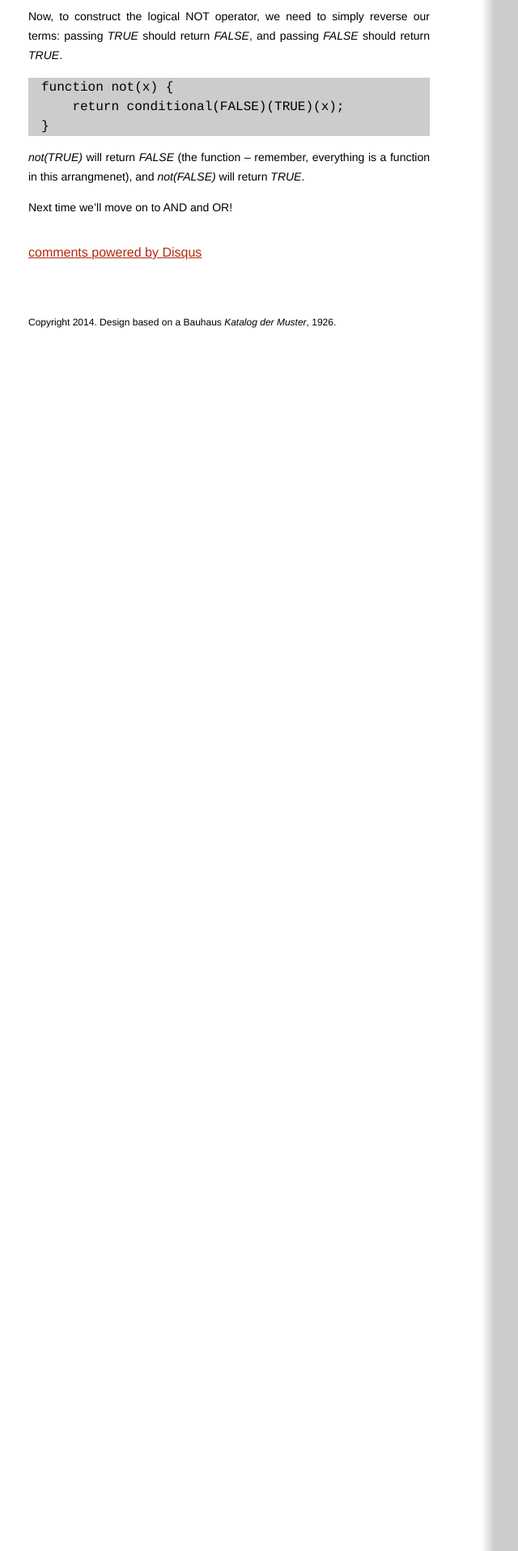
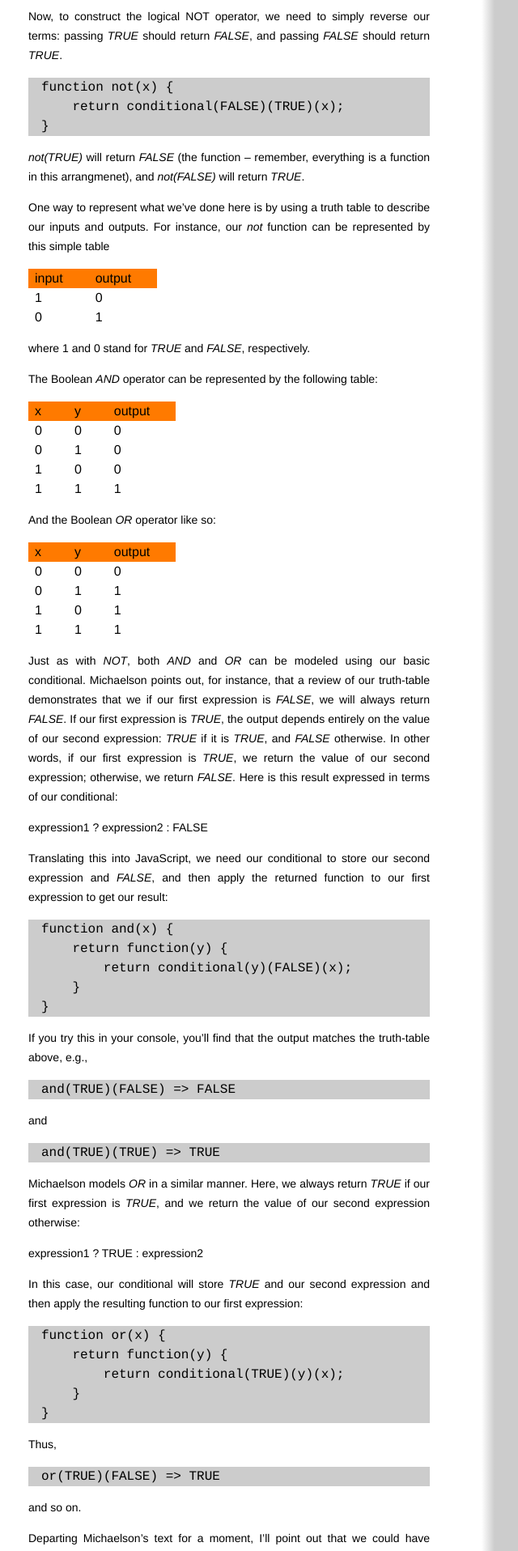
Before and after one commit to fgshprd/fgshprd.github.io, a Jekyll site: the page built from _posts/2014-05-03-Javascript_and_the_Lambda_Calculus_pt2.md, in a window 1280 px wide. Shown: the part 2094-4010 px from the top of the page at 81% size, without its empty margins (141-781 px from the left). Built offline with Jekyll 4.4.1, drawn with Linux system fonts in a browser that asks for light colours; comment, search, counter and statistics services are not loaded; some of the changed text lies outside the part shown.

Commit message:
completed part 2. Added styles for the tables.

```diff
--- a/_posts/2014-05-03-Javascript_and_the_Lambda_Calculus_pt2.md
+++ b/_posts/2014-05-03-Javascript_and_the_Lambda_Calculus_pt2.md
@@ -64,7 +64,99 @@
 
 *not(TRUE)* will return *FALSE* (the function -- remember, everything is a function in this arrangmenet), and *not(FALSE)* will return *TRUE*.
 
-Next time we'll move on to AND and OR!
+One way to represent what we've done here is by using a truth table to describe our inputs and outputs. For instance, our *not* function can be represented by this simple table
+
+|input | output|
+|------|-------|
+|1     | 0     |
+|0     | 1     |
+
+where 1 and 0 stand for *TRUE* and *FALSE*, respectively.
+
+The Boolean *AND* operator can be represented by the following table:
+
+|x |y |output|
+|--|--|--|
+|0 |0 |0 |
+|0 |1 |0 |
+|1 |0 |0 |
+|1 |1 |1 |
+
+And the Boolean *OR* operator like so:
+
+|x |y |output|
+|--|--|--|
+|0 |0 |0 |
+|0 |1 |1 |
+|1 |0 |1 |
+|1 |1 |1 |
+
+Just as with *NOT*, both *AND* and *OR* can be modeled using our basic conditional. Michaelson points out, for instance, that a review of our truth-table demonstrates that we if our first expression is *FALSE*, we will always return *FALSE*. If our first expression is *TRUE*, the output depends entirely on the value of our second expression: *TRUE* if it is *TRUE*, and *FALSE* otherwise. In other words, if our first expression is *TRUE*, we return the value of our second expression; otherwise, we return *FALSE*. Here is this result expressed in terms of our conditional:
+
+expression1 ? expression2 : FALSE
+
+Translating this into JavaScript, we need our conditional to store our second expression and *FALSE*, and then apply the returned function to our first expression to get our result:
+
+    function and(x) {
+        return function(y) {
+            return conditional(y)(FALSE)(x);
+        }
+    }
+
+If you try this in your console, you'll find that the output matches the truth-table above, e.g.,
+
+    and(TRUE)(FALSE) => FALSE
+
+and
+
+    and(TRUE)(TRUE) => TRUE
+
+Michaelson models *OR* in a similar manner. Here, we always return *TRUE* if our first expression is *TRUE*, and we return the value of our second expression otherwise:
+
+expression1 ? TRUE : expression2
+
+In this case, our conditional will store *TRUE* and our second expression and then apply the resulting function to our first expression:
+
+    function or(x) {
+        return function(y) {
+            return conditional(TRUE)(y)(x);
+        }
+    }
+
+Thus,
+
+    or(TRUE)(FALSE) => TRUE
+
+and so on.
+
+Departing Michaelson's text for a moment, I'll point out that we could have generated our *OR* function differently. Since we already have *AND* and *NOT*, we could have constructed a *NAND* (i.e., "not and") function like this:
+
+    function nand(x) {
+        return function(y) {
+            return not(and(x)(y))
+        }
+    }
+
+*NAND* has the following truth-table, which has an output column that is an upside-down version of that found in the *OR* table:
+
+|x |y |output|
+|--|--|--|
+|0 |0 |1 |
+|0 |1 |1 |
+|1 |0 |1 |
+|1 |1 |0 |
+
+To generate the *OR* truth-table output from this, we need to reverse the inputs. Our JavaScript function would look like this:
+
+    function or2(x) {
+        return function(y) {
+            return nand(not(x))(not(y));
+        }
+    }
+
+In fact, we could recreate all of our Boolean functions using the *NAND* function if we were so inclined.
+
+That's it for our brief tour of Boolean functions as expressed through our minimalist version of the lambda calculus. Next time, we'll tackle numbers!
 
 [part1]: {% post_url 2014-04-12-Javascript_and_the_Lambda_Calculus_pt1 %}
 [amazon]: http://amzn.com/0486478831
--- a/css/styles.css
+++ b/css/styles.css
@@ -18,6 +18,8 @@
 strong { font-weight: bold; }
 pre { overflow-x: scroll; background-color: rgb(204, 204, 204); font-family: Courier, monospace; margin-top: 1em; padding-left: 1em; }
 hr { border: 1px solid rgb(255, 122, 0); margin: 2em 0; }
+td, th { padding: 0 2em 0 .5em; }
+th { background-color: rgb(255, 122, 0); }
 
 #page {
 	margin: 0 0 0 1em;
@@ -78,7 +80,7 @@
 	color: black;
 }
 #page > .content { margin-top: 2.5em; }
-#page > .content p { text-align: justify; margin-top: 1em;}
+#page > .content p, #page > .content table { text-align: justify; margin-top: 1em;}
 .content ol p, .content ul p { font-size: inherit; }
 .content ol, .content ul { margin: 1em 0 1em 1.25em; }
 .content ol { list-style: decimal; }
```
Also changed, not shown: js/lambda_c3.js (+36 -0 lines).
